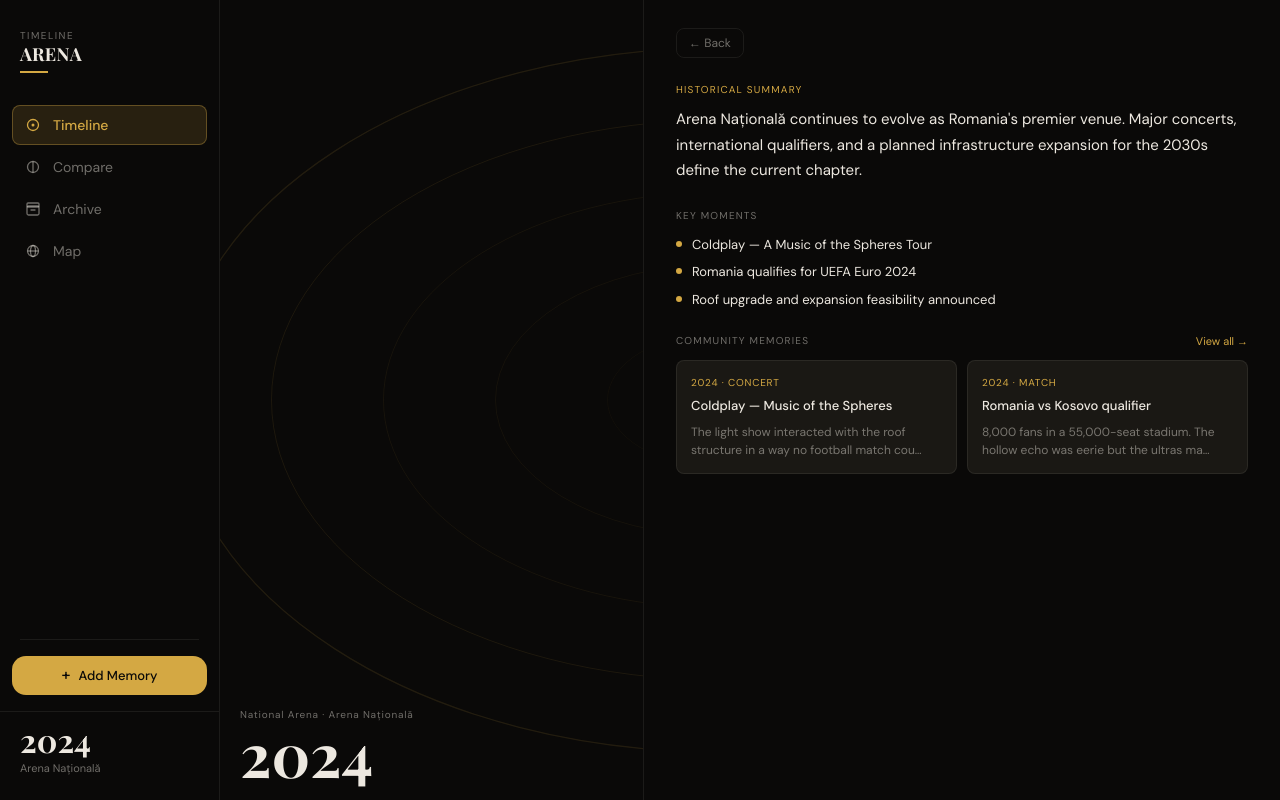
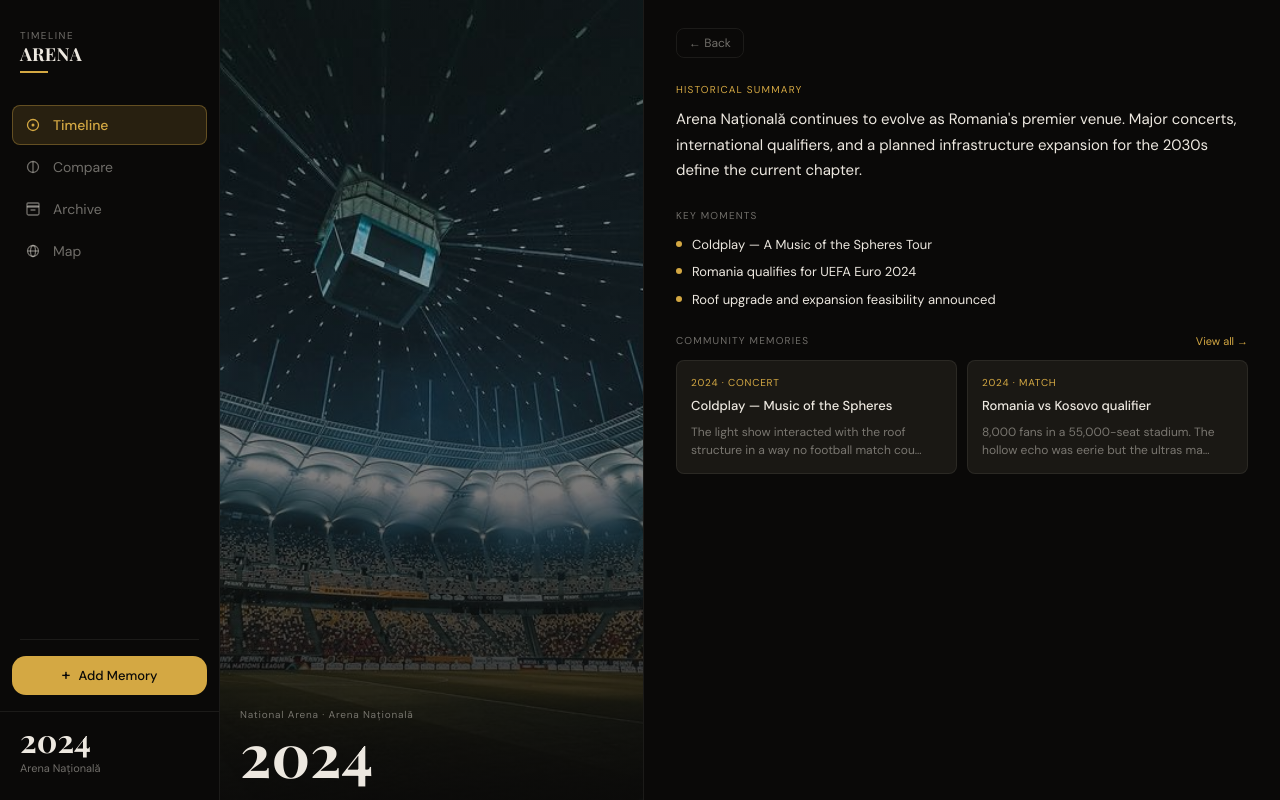
Before and after one commit to gogoasa-c/timeline-arena, a React (Vite) app: page / in a window 1280 px wide. Both pictures are taken after a click on the button 1232 px from the left and 762 px from the top of the page. Built offline with nearby package versions, Linux system fonts and the light colour scheme.

Commit message:
feat(home): add photos on home screen timeline

```diff
--- a/src/screens/HomeScreen.tsx
+++ b/src/screens/HomeScreen.tsx
@@ -1,6 +1,6 @@
 import { memo, useMemo } from 'react';
 import { StadiumRing } from '../components/StadiumRing';
-import { getYearData, TIMELINE_YEARS } from '../data';
+import { getYearData, getEraPhoto, TIMELINE_YEARS } from '../data';
 import type { Screen } from '../types';
 
 interface HomeScreenProps {
@@ -17,6 +17,7 @@ export const HomeScreen = memo(function HomeScreen({
   onYearDetail,
 }: HomeScreenProps) {
   const data = useMemo(() => getYearData(year), [year]);
+  const eraPhoto = useMemo(() => getEraPhoto(year), [year]);
 
   const minYear = TIMELINE_YEARS[0];
   const maxYear = TIMELINE_YEARS[TIMELINE_YEARS.length - 1];
@@ -34,9 +35,28 @@ export const HomeScreen = memo(function HomeScreen({
         overflow: 'hidden',
       }}
     >
-      {/* Background rings */}
+      {/* Background */}
       <div style={{ position: 'absolute', inset: 0, zIndex: 0 }}>
-        <StadiumRing opacity={0.18} />
+        {eraPhoto ? (
+          <img
+            key={eraPhoto}
+            src={eraPhoto}
+            alt=""
+            style={{
+              width: '100%',
+              height: '100%',
+              objectFit: 'cover',
+              objectPosition: 'center',
+            }}
+          />
+        ) : (
+          <StadiumRing opacity={0.18} />
+        )}
+        <div style={{
+          position: 'absolute',
+          inset: 0,
+          background: 'linear-gradient(to top, rgba(10,9,8,0.97) 0%, rgba(10,9,8,0.75) 45%, rgba(10,9,8,0.4) 100%)',
+        }} />
       </div>
 
       {/* Content */}
--- a/src/screens/YearDetailScreen.tsx
+++ b/src/screens/YearDetailScreen.tsx
@@ -1,6 +1,6 @@
 import { memo, useMemo } from 'react';
 import { StadiumRing } from '../components/StadiumRing';
-import { getYearData, getSubmissionsForYear } from '../data';
+import { getYearData, getSubmissionsForYear, getEraPhoto } from '../data';
 import type { Screen, Submission } from '../types';
 
 interface YearDetailProps {
@@ -17,6 +17,7 @@ export const YearDetailScreen = memo(function YearDetailScreen({
   extraSubmissions = [],
 }: YearDetailProps) {
   const data = useMemo(() => getYearData(year), [year]);
+  const eraPhoto = useMemo(() => getEraPhoto(year), [year]);
   const submissions = useMemo(
     () => [
       ...extraSubmissions.filter((s) => s.year === year),
@@ -42,7 +43,29 @@ export const YearDetailScreen = memo(function YearDetailScreen({
         borderRight: '1px solid var(--border)',
         overflow: 'hidden',
       }}>
-        <StadiumRing opacity={0.25} />
+        {eraPhoto ? (
+          <img
+            key={eraPhoto}
+            src={eraPhoto}
+            alt={`Arena Națională ${year}`}
+            style={{
+              position: 'absolute',
+              inset: 0,
+              width: '100%',
+              height: '100%',
+              objectFit: 'cover',
+              objectPosition: 'center',
+            }}
+          />
+        ) : (
+          <StadiumRing opacity={0.25} />
+        )}
+        <div style={{
+          position: 'absolute',
+          inset: 0,
+          background: 'linear-gradient(to top, rgba(10,9,8,0.92) 0%, rgba(10,9,8,0.4) 55%, rgba(10,9,8,0.15) 100%)',
+          pointerEvents: 'none',
+        }} />
         <div style={{
           position: 'absolute',
           bottom: '20px',
```
